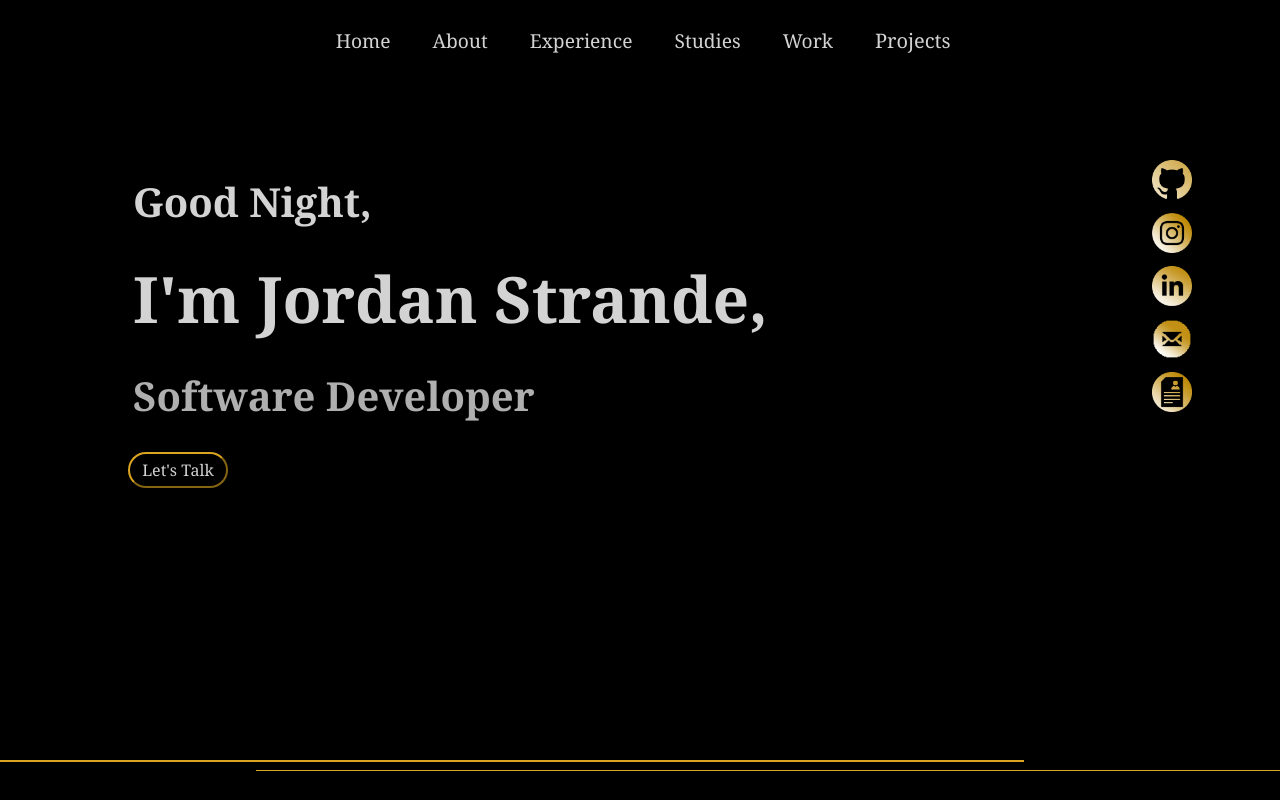
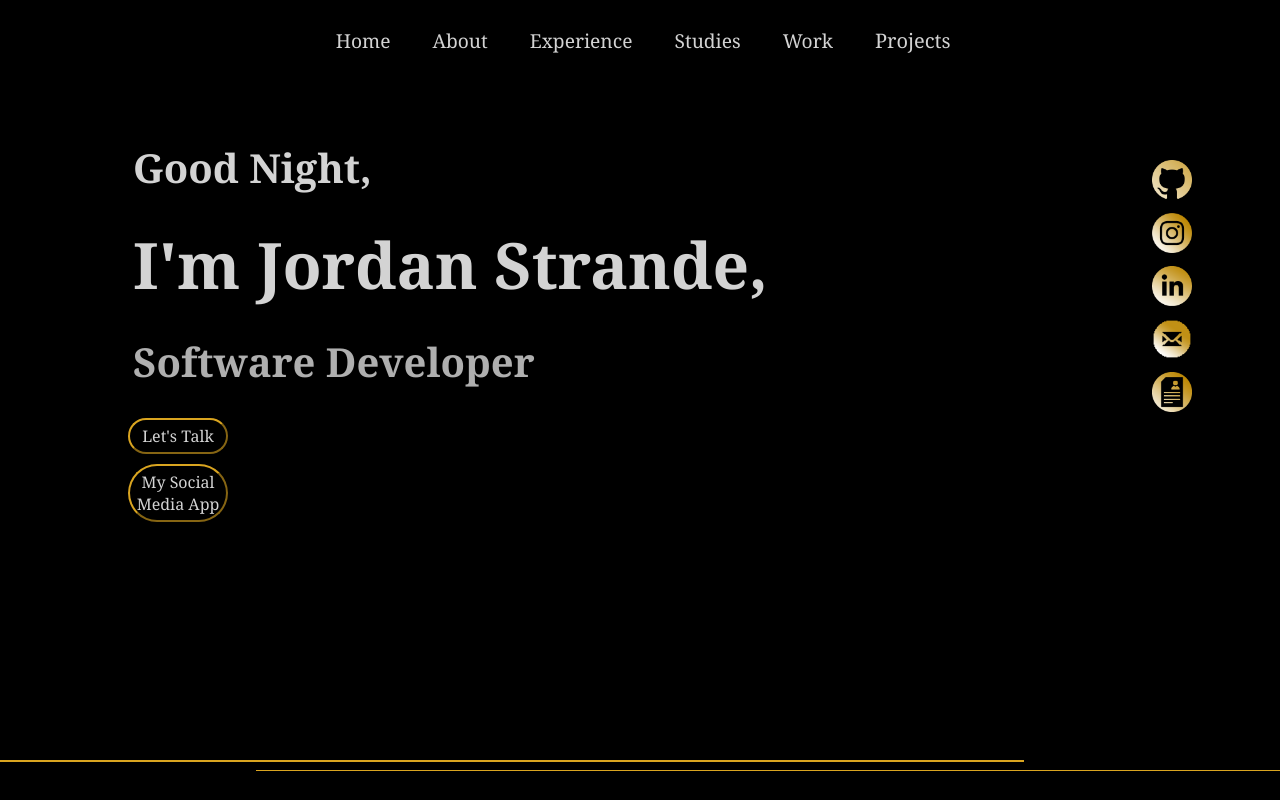
Before and after one commit to jstrande99/jstrande-react, a React (Create React App) app: page / in a window 1280 px wide. Shown: the top 800 px of the page. Built offline with nearby package versions, Linux system fonts and the light colour scheme; no server answers.

Commit message:
Added link to home page

```diff
--- a/src/Pages/Home.js
+++ b/src/Pages/Home.js
@@ -11,6 +11,7 @@ import Work from './Work.js';
 import Languages from './Languages.js';
 import About from './About.js';
 import Studies from './Studies.js';
+import { HashLink as Link } from 'react-router-hash-link';
 
 
 
@@ -25,6 +26,9 @@ export default function Home(props) {
                     <h2 className='Jordan welcomeText'>I'm Jordan Strande,</h2>
                     <h2 className='engineer welcomeText'>Software Developer</h2>
                     <button className='contactBtn' onClick={() => window.location = 'mailto:strandejordan@gmail.com'}>Let's Talk</button>
+                    <Link to='/Social' className='socialLink'>
+                        <button className='contactBtn'>My Social Media App</button>
+                    </Link>
                     <div className='icons'>
                         <a href='https://github.com/jstrande99' target="_blank" rel="noopener noreferrer"><img src={Github} alt='Github' className='iconLink gt'/></a>
                         <a href='https://www.instagram.com/jstrande/' target="_blank" rel="noopener noreferrer"><img src={Insta} alt='Instagram' className='iconLink ins'/></a>
--- a/src/Pages/Style/Home.css
+++ b/src/Pages/Style/Home.css
@@ -24,6 +24,9 @@
     height: 5vh;
     left: 60vw;
     background: transparent;
+}
+.socialLink{
+    margin-top: 10px;
 }
 .line1{
     width: 80vw;
```
